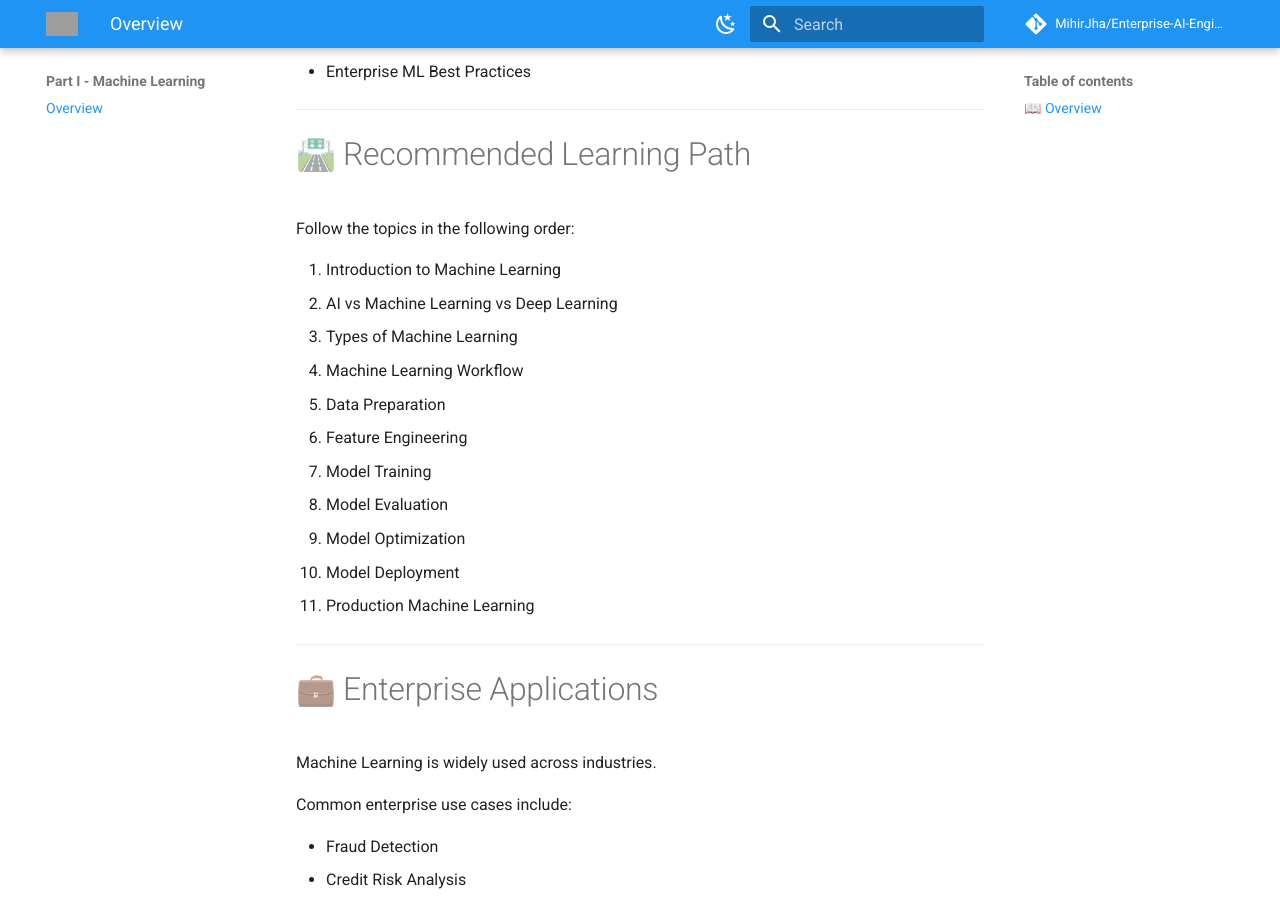
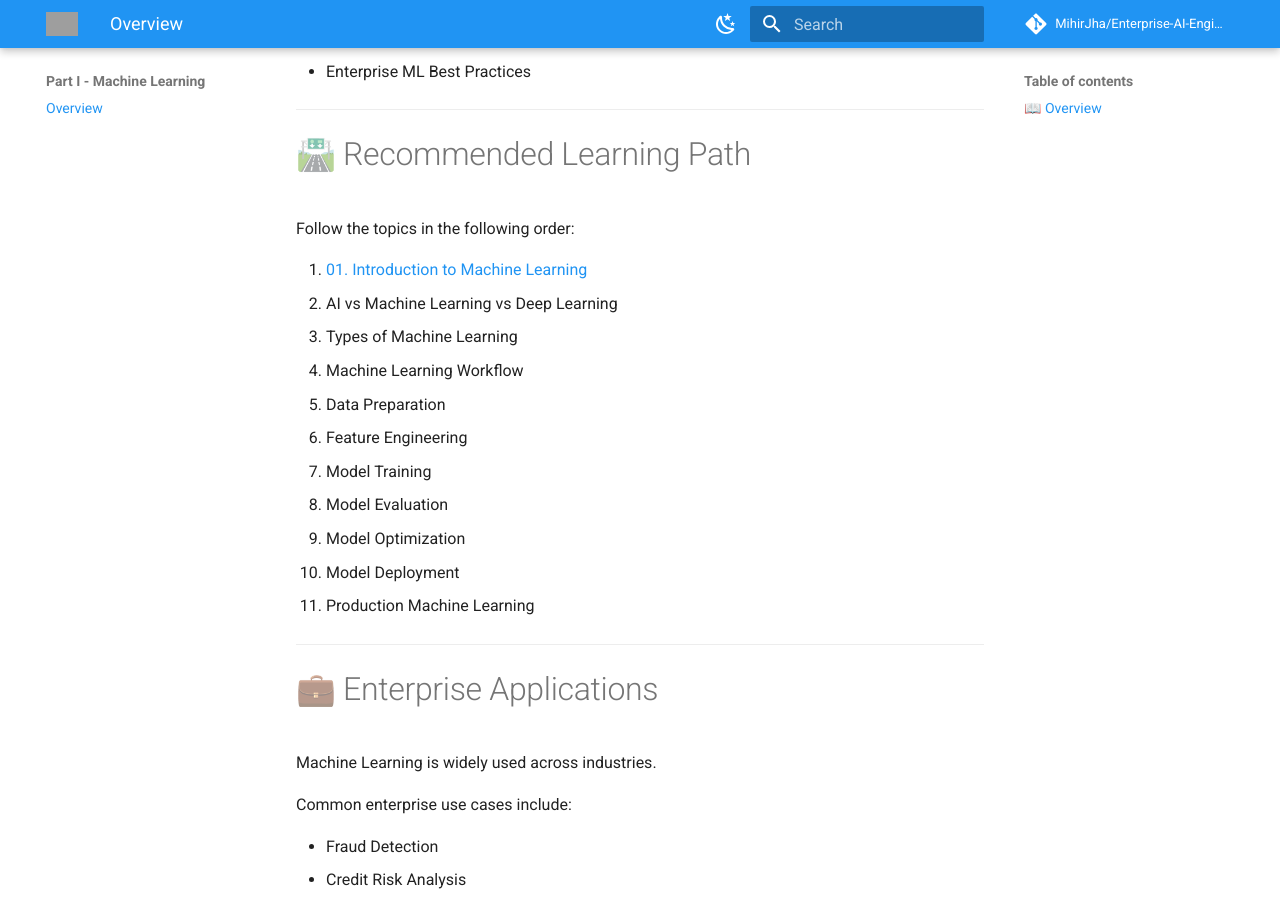
Before and after one commit to MihirKJha/enterprise-ai-engineering-handbook, an MkDocs documentation site: the page built from docs/01-machine-learning/index.md, in a window 1280 px wide and 900 px high, scrolled down 2021 px. Built offline with MkDocs 1.6.1 and Material for MkDocs 9.7.7, drawn with Linux system fonts in a browser that asks for light colours; comment, search, counter and statistics services are not loaded; grey boxes are pictures that could not be loaded.

Commit message:
Add index for chapters in Machine learning
Add index for chapters in Machine learning

```diff
--- a/docs/01-machine-learning/index.md
+++ b/docs/01-machine-learning/index.md
@@ -66,7 +66,7 @@ This section includes:
 
 Follow the topics in the following order:
 
-1. Introduction to Machine Learning
+1. [01. Introduction to Machine Learning](01-machine-learning-fundamentals.md)
 2. AI vs Machine Learning vs Deep Learning
 3. Types of Machine Learning
 4. Machine Learning Workflow
```
